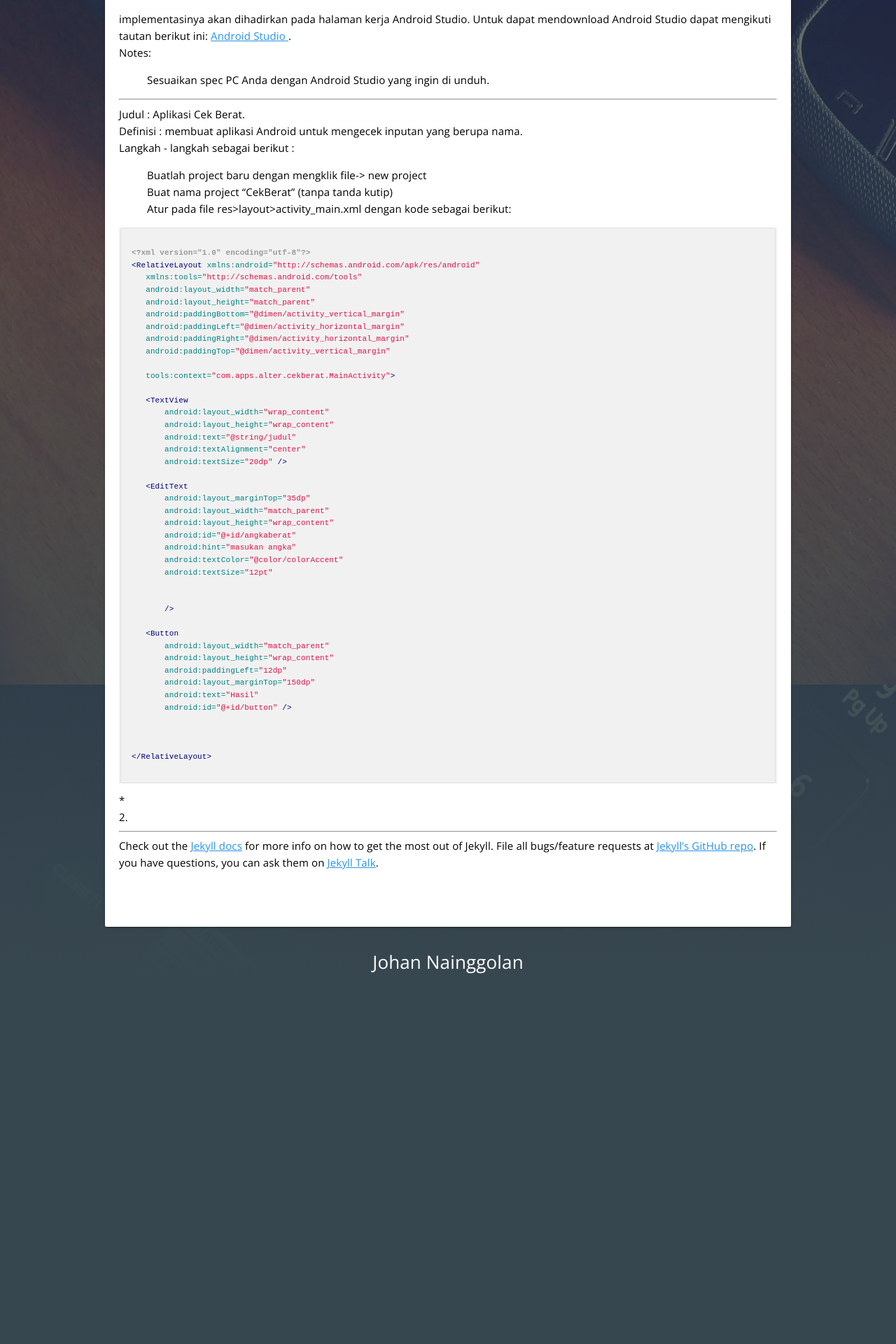
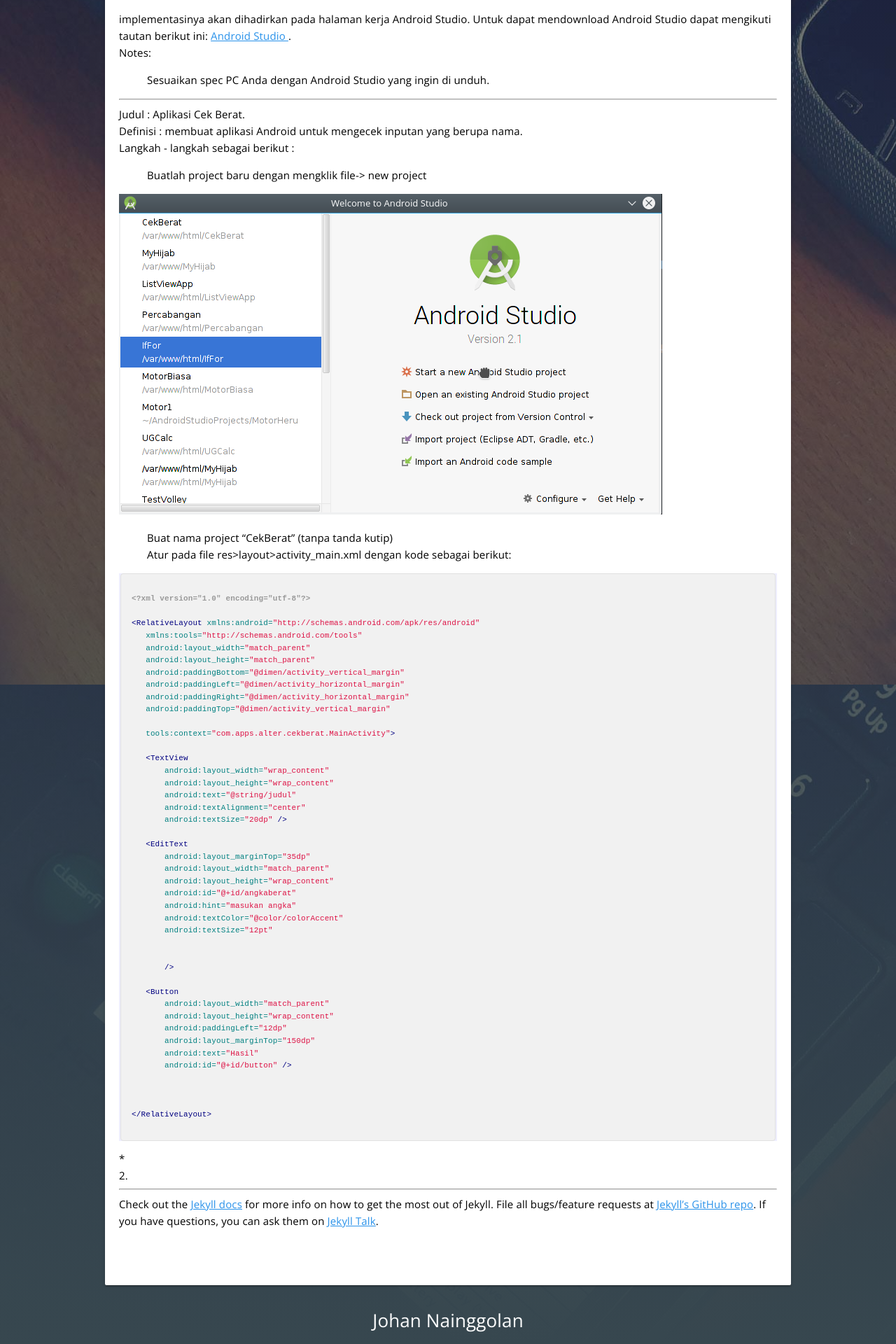
Before and after one commit to jolabti/jolabti.github.io, a Jekyll site: the page built from _posts/2016-11-30-JAVA dan Android.markdown, in a window 1280 px wide. Shown: the part 1022-2942 px from the top of the page at 70% size. Built offline with Jekyll 4.4.1, drawn with Linux system fonts in a browser that asks for light colours; before the commit the page ends 2431 px from its top, so only the background shows below that.

Commit message:
revisigambar

````diff
--- a/_posts/2016-11-30-JAVA dan Android.markdown
+++ b/_posts/2016-11-30-JAVA dan Android.markdown
@@ -39,6 +39,14 @@ Langkah - langkah sebagai berikut :
 
 * Buatlah project baru dengan mengklik file-> new project
 
+![alt text](https://github.com/jolabti/jolabti.github.io/blob/master/assets/newproject.png "Logo Title Text 1")
+
+
+
+
+
+
+
 * Buat nama project "CekBerat" (tanpa tanda kutip)
 
 * Atur pada file res>layout>activity_main.xml dengan kode sebagai berikut:
@@ -46,6 +54,7 @@ Langkah - langkah sebagai berikut :
 ```xml
 
 <?xml version="1.0" encoding="utf-8"?>
+
 <RelativeLayout xmlns:android="http://schemas.android.com/apk/res/android"
    xmlns:tools="http://schemas.android.com/tools"
    android:layout_width="match_parent"
````
